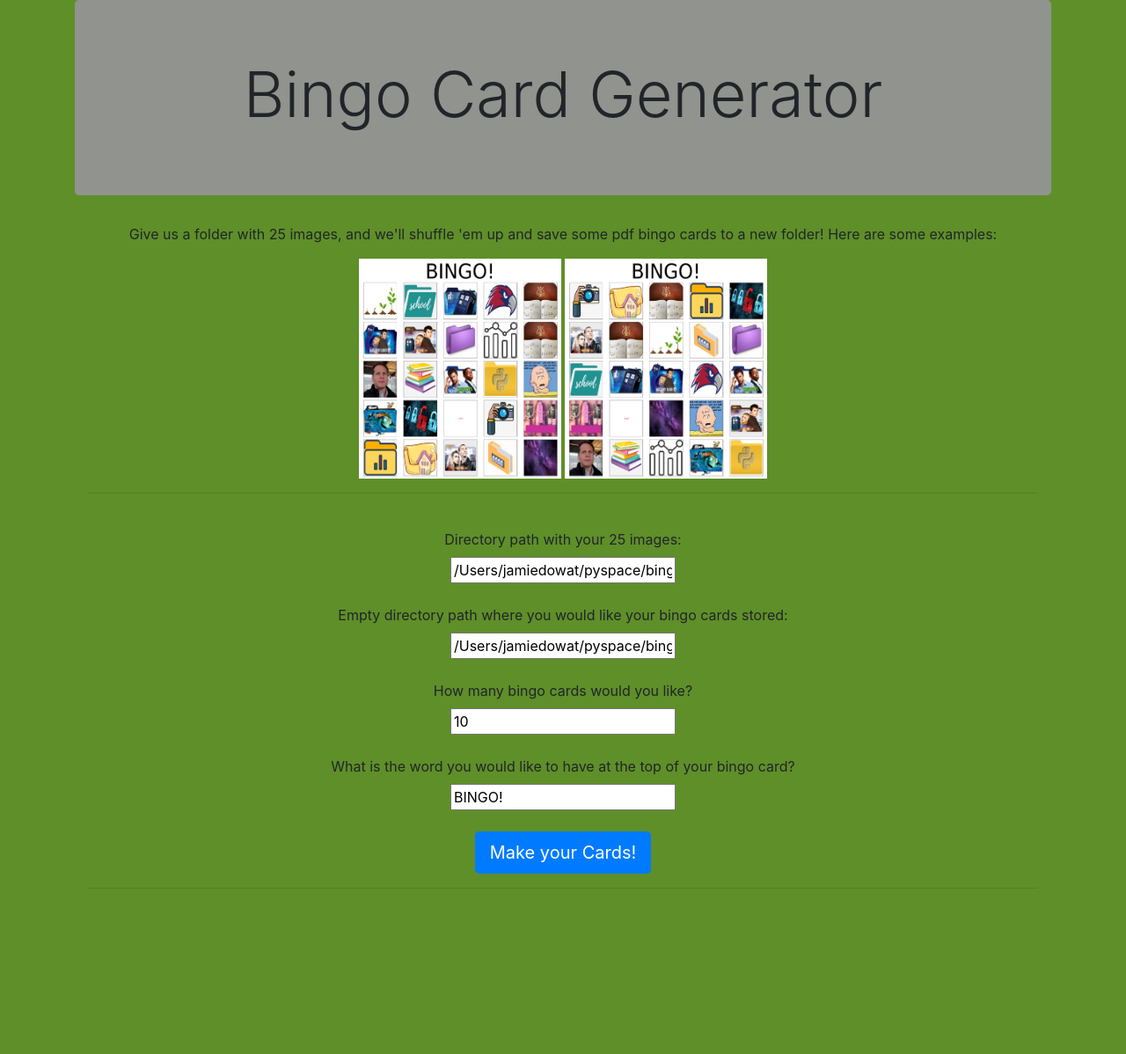
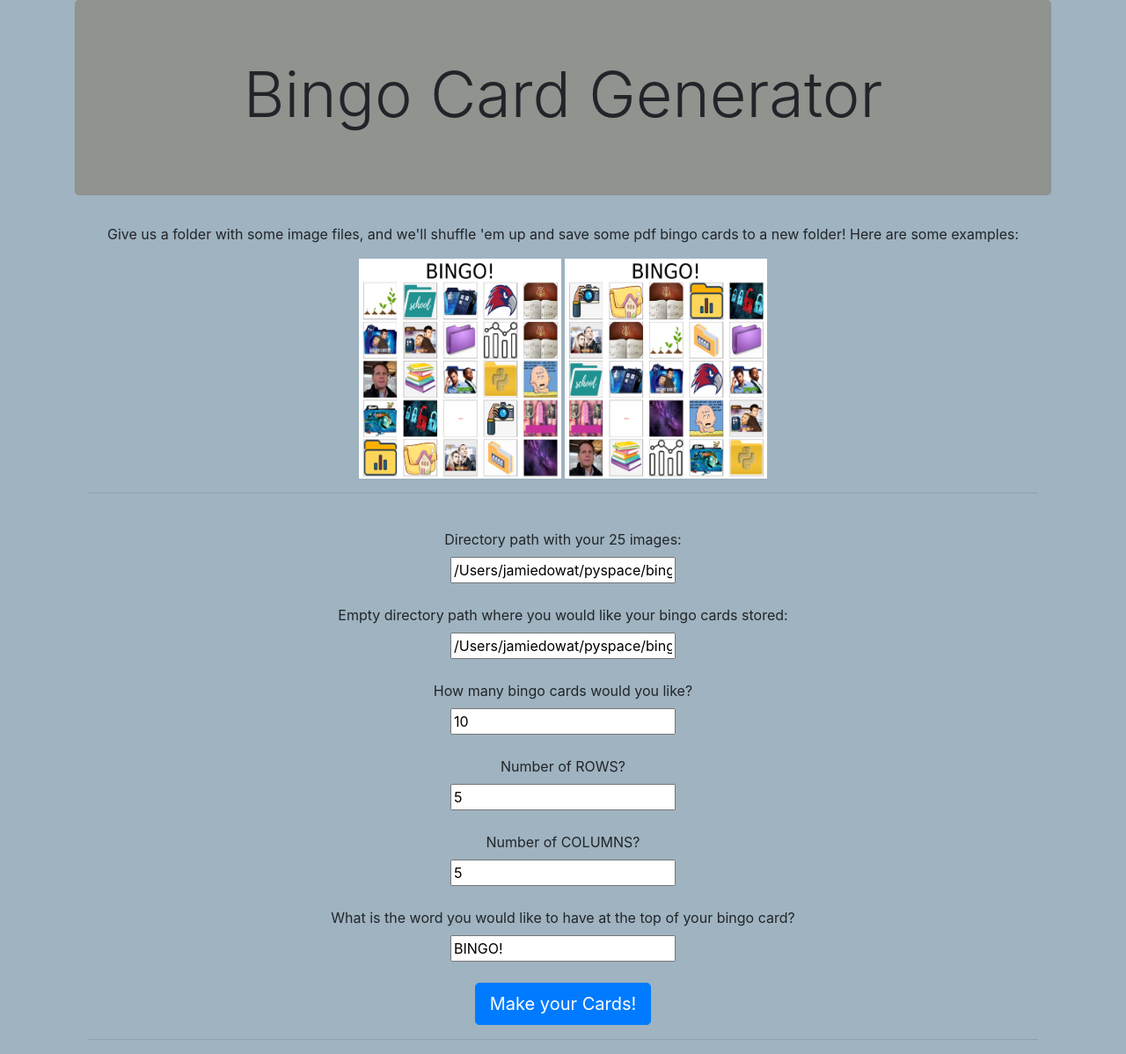
Before and after one commit to Luv2bnanook44/bingo_card_generator, a Flask app: page / in a window 1280 px wide. Shown: the whole page at 88% size. Before the commit the page ends 1010 px from the top, so only its background shows below. Run offline with Flask 2, Linux system fonts and the light colour scheme; some libraries are stand-ins or nearby versions.

Commit message:
added bingo board size customizability'

```diff
--- a/app/main.py
+++ b/app/main.py
@@ -18,48 +18,59 @@ def index():
 @app.route("/generator", methods=["POST"])
 def generate_cards():
     """ Use provided images to generate different bingo cards from matplotlib saved in pdf form """
-
+    ncols = int(request.form.get('ncols'))
+    nrows = int(request.form.get('nrows'))
     board_title = request.form.get('word')
     folder = request.form.get('image_folder')
     destination_path = request.form.get('destination_path')
     path = os.listdir(folder)
-    coordinates = list(product(range(5), range(5)))
+    coordinates = list(product(range(ncols), range(nrows)))
     num_cards = request.form.get('num_cards')
     plt.switch_backend('Agg')
 
-    for i in range(int(num_cards)):
-        fig, ax = plt.subplots(ncols=5, nrows=5, figsize=(15,15)) # may need to adjust plot size
-        perm = coordinates
-        np.random.shuffle(perm)
-        print(i)
+# check if there are the correct number of images in the directory
+    if len(path) < (nrows*ncols):
+        message = f"According to our records, you have {len(path)} images in your folder, but you \
+                    need {nrows*ncols} images to make a {nrows} by {ncols} bingo board."
 
-        for j, pair in enumerate(perm):
-            # resize images to fit in template
+        return redirect(url_for("confirmation", message=message))
 
-            img_file = Image.open(folder+'/'+path[j])
-            print(path[i])
-            img_file = img_file.resize((400,400)) # placeholder size for now
-            # place images in bingo template
-            ax[pair[0]][pair[1]].imshow(img_file)
+    else:
+        message = f"Your cards should be saved in {destination_path}!"
 
-            ax[pair[0]][pair[1]].set_xticks([])
-            ax[pair[0]][pair[1]].set_yticks([])
-            ax[pair[0]][pair[1]].set_xticklabels([])
-            ax[pair[0]][pair[1]].set_yticklabels([])
+        for i in range(int(num_cards)):
 
-        fig.suptitle(board_title.upper(), size=100)
-        fig.tight_layout()
+            fig, ax = plt.subplots(ncols=ncols, nrows=nrows, figsize=(15,15)) # may need to adjust plot size
+            perm = coordinates
+            np.random.shuffle(perm)
 
-        fig.savefig(destination_path+f'/board{i}', format='pdf')
+            for j, pair in enumerate(perm):
+                # resize images to fit in template
 
-    return redirect(url_for("confirmation", destination_path=destination_path))
+                img_file = Image.open(folder+'/'+path[j])
+                print(path[i])
+                img_file = img_file.resize((400,400)) # placeholder size for now
+                # place images in bingo template
+                ax[pair[0]][pair[1]].imshow(img_file)
+
+                ax[pair[0]][pair[1]].set_xticks([])
+                ax[pair[0]][pair[1]].set_yticks([])
+                ax[pair[0]][pair[1]].set_xticklabels([])
+                ax[pair[0]][pair[1]].set_yticklabels([])
+
+            fig.suptitle(board_title.upper(), size=130)
+            fig.tight_layout()
+
+            fig.savefig(destination_path+f'/board{i}', format='pdf')
+
+        return redirect(url_for("confirmation", message=message))
 
 @app.route("/confirmation")
 def confirmation():
     """ Confirm that Bingo Cards were created. """
-    destination_path = request.args.get('destination_path')
+    message = request.args.get('message')
     # Return the results page
-    return render_template("confirmation.html", destination_path=destination_path)
+    return render_template("confirmation.html", message=message)
 
 if __name__ == "__main__":
     serve(app, host='0.0.0.0', port=5000)
--- a/app/static/images.html
+++ b/app/static/images.html
@@ -1,12 +1,12 @@
 <!DOCTYPE html>
 <html>
-    <head style="background-color: #90938E;">
+    <head style="background-color: #a6a6ed;">
         <!--      This is the title that appears in the browser tab.      Replace it with the title of your app    -->
         <title>Bingo Card Generator</title>
         <link rel="stylesheet" media="screen" href="/static/bootstrap.min.css">
         <!-- If you add custom CSS, put it after the above bootstrap link -->
     </head>
-    <body style="background-color: #5F8F29">
+    <body style="background-color: #9fb3c0">
         <div class="container">
             <!--         This top section has the gray background and large text containing the
                 name of the app      -->
@@ -22,9 +22,8 @@
                             applicable). It will automatically fill the same width as the
                             template version due to CSS styling.            -->
 
-
                             <p>
-                            Give us a folder with 25 images, and we'll shuffle 'em up and save some pdf bingo cards to
+                            Give us a folder with some image files, and we'll shuffle 'em up and save some pdf bingo cards to
                             a new folder! Here are some examples:
                             </p>
 
@@ -54,8 +53,16 @@
                                 <input type="text" id="input-3" name="num_cards" value="10">
                                 <br>
                                 <br>
-                                <label for="input-4">What is the word you would like to have at the top of your bingo card?</label> <br>
-                                <input type="text" id="input-4" name="word" value="BINGO!">
+                                <label for="input-4">Number of ROWS?</label> <br>
+                                <input type="text" id="input-4" name="nrows" value="5">
+                                <br>
+                                <br>
+                                <label for="input-5">Number of COLUMNS?</label> <br>
+                                <input type="text" id="input-5" name="ncols" value="5">
+                                <br>
+                                <br>
+                                <label for="input-6">What is the word you would like to have at the top of your bingo card?</label> <br>
+                                <input type="text" id="input-6" name="word" value="BINGO!">
                                 <br>
 
                             <!-- You shouldn't need to change the submit button -->
--- a/app/templates/confirmation.html
+++ b/app/templates/confirmation.html
@@ -24,7 +24,7 @@
             <tr>
               <td class="align-middle" style="width: 33%; text-align: right;">
 
-                Your cards should be saved in {{ destination_path }}!
+                {{ message }}
 
               </td>
 
--- a/run.py
+++ b/run.py
@@ -1,5 +1,4 @@
 from app.main import app
-from app import main
 
 if __name__ == "__main__":
     app.run(debug=True)
```
Also changed, not shown: 12 other files.
